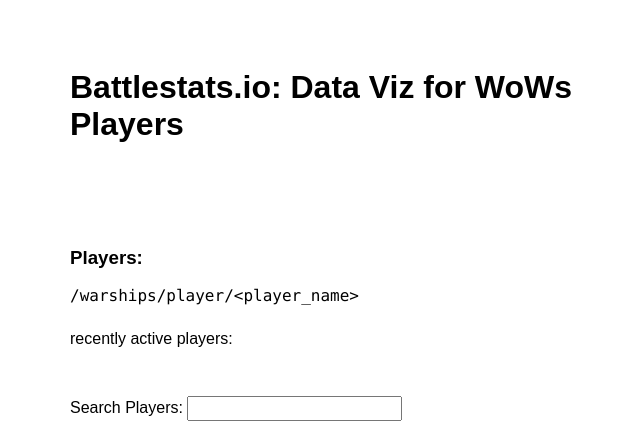
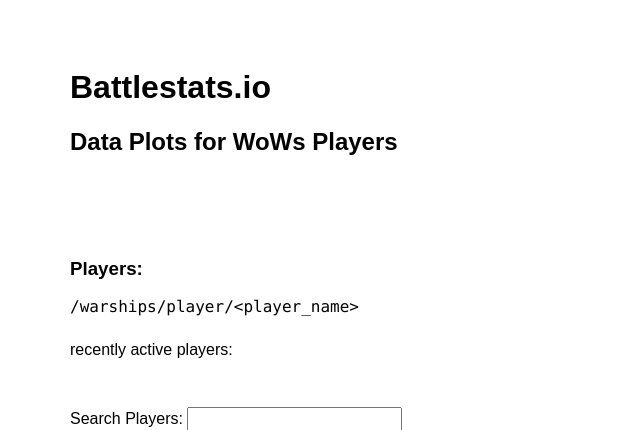
Before and after one commit to august-schlubach/battlestats, a Django app: page / in a window 1280 px wide. Shown: the top 430 px of the page, without its empty margins (266-906 px from the left). Run offline with Django 5.2, Linux system fonts and the light colour scheme; data that the repository does not hold is empty; some libraries are stand-ins or nearby versions.

Commit message:
copy update

```diff
--- a/templates/splash.html
+++ b/templates/splash.html
@@ -16,7 +16,8 @@
   <div class="cf ph2-ns">
     <div class="fl w-100 pa0">
       <div>
-        <h1>Battlestats.io: Data Viz for WoWs Players</h1>
+        <h1>Battlestats.io</h1>
+        <h2>Data Plots for WoWs Players</h2>
       </div>
 
       <div class="fl w-100 pt5">
```
